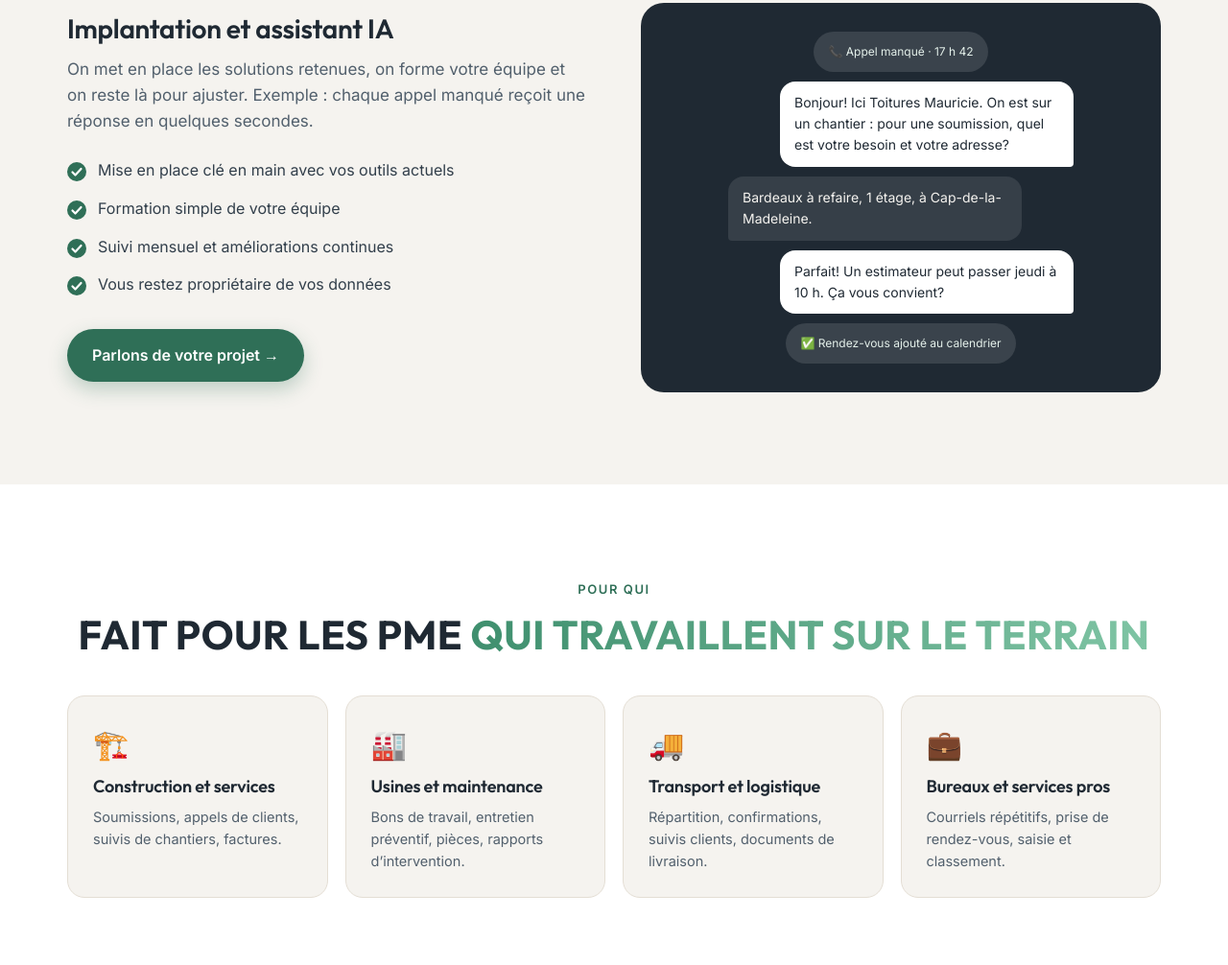
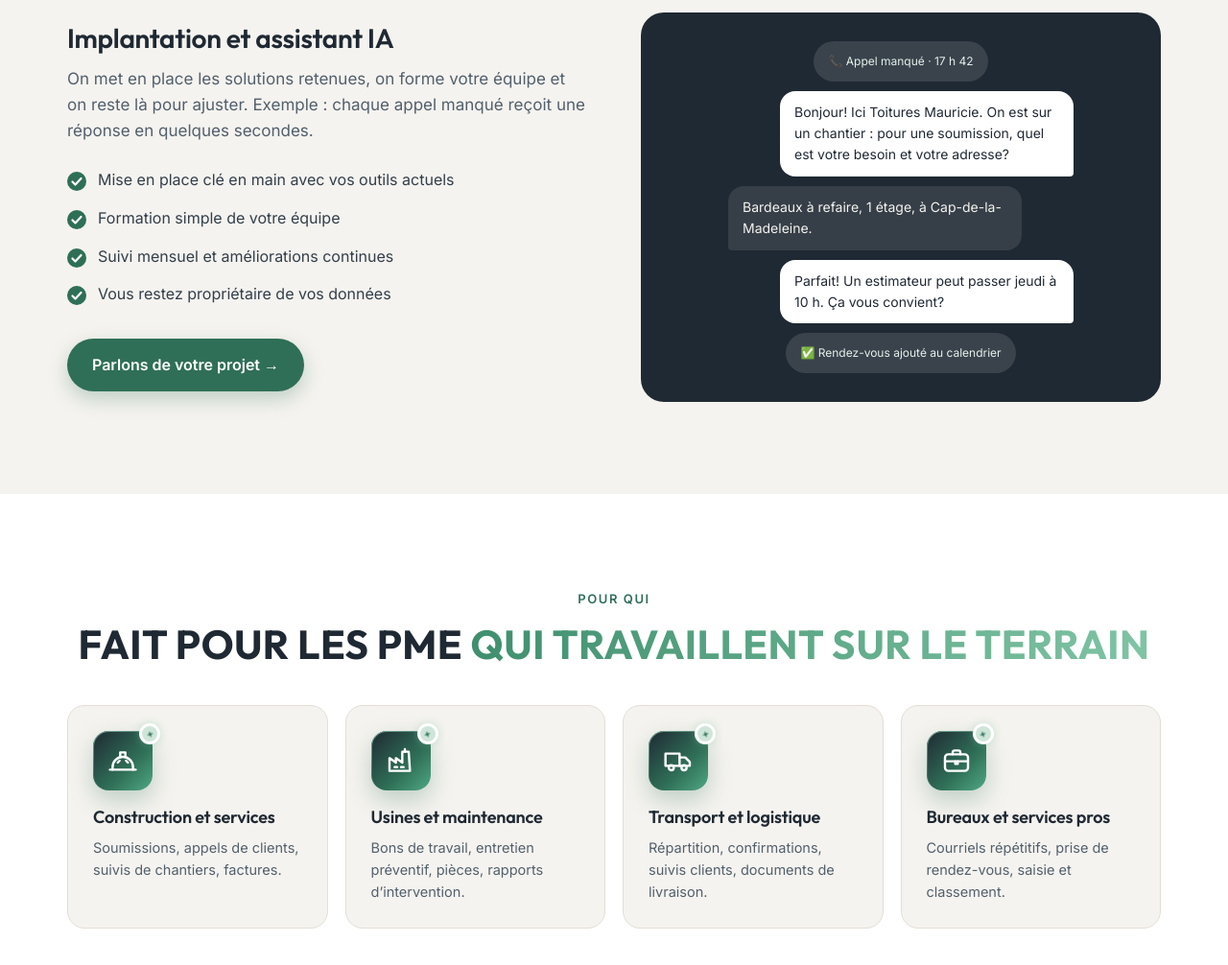
Before and after one commit to Taoufikhajri/Dashboard_agency, a plain HTML site: page site/index.html in a window 1280 px wide. Shown: the part 2890-3896 px from the top of the page at 96% size. Drawn offline with nearby package versions, Linux system fonts and the light colour scheme.

Commit message:
Landing : icônes modernes style IA (dégradé, étincelle animée)
Co-Authored-By: Claude Opus 5.5 <noreply@anthropic.com>
Claude-Session: https://claude.ai/code/session_017XTPhCdfh3LKEsVbv8WDSF

```diff
--- a/site/index.html
+++ b/site/index.html
@@ -268,6 +268,20 @@
     }
     @media (max-width: 520px) { .who-grid { grid-template-columns: 1fr; } .desk-kpis b { font-size: 16px; } .desk-flow .node { font-size: 10.5px; padding: 8px 4px; } .desk-flow .arrow { width: 8px; } }
     @media (prefers-reduced-motion: reduce) { .track, .glow, .pill .dot { animation: none; } }
+
+    /* Icônes IA modernes */
+    .ai-ico { position: relative; width: 62px; height: 62px; border-radius: 16px; display: grid; place-items: center; margin-bottom: 18px; color: #fff;
+      background: linear-gradient(135deg, #1F2933 0%, #2F6F57 60%, #4FA883 100%);
+      box-shadow: 0 10px 24px rgba(47,111,87,.28), inset 0 1px 0 rgba(255,255,255,.18); transition: transform .35s cubic-bezier(.2,.8,.2,1), box-shadow .35s; }
+    .ai-ico::before { content: ''; position: absolute; inset: 0; border-radius: inherit; padding: 1px; background: linear-gradient(135deg, rgba(127,196,164,.9), rgba(255,255,255,0) 55%); -webkit-mask: linear-gradient(#000 0 0) content-box, linear-gradient(#000 0 0); -webkit-mask-composite: xor; mask-composite: exclude; pointer-events: none; }
+    .ai-ico svg { width: 32px; height: 32px; position: relative; z-index: 1; }
+    .ai-ico .spark { position: absolute; top: -5px; right: -5px; width: 16px; height: 16px; background: #CFE5D9; border-radius: 50%; box-shadow: 0 0 0 3px #fff, 0 0 12px rgba(127,196,164,.9);
+      -webkit-mask: none; display: grid; place-items: center; }
+    .ai-ico .spark::after { content: ''; width: 9px; height: 9px; background: #2F6F57; clip-path: polygon(50% 0, 62% 38%, 100% 50%, 62% 62%, 50% 100%, 38% 62%, 0 50%, 38% 38%); animation: twinkle 2.6s ease-in-out infinite; }
+    @keyframes twinkle { 50% { transform: rotate(90deg) scale(.75); } }
+    .who-c:hover .ai-ico, .card:hover .ai-ico { transform: translateY(-3px) rotate(-4deg); box-shadow: 0 16px 34px rgba(47,111,87,.38), inset 0 1px 0 rgba(255,255,255,.2); }
+    .who-c .ai-ico { display: grid; font-size: inherit; margin-bottom: 18px; }
+    @media (prefers-reduced-motion: reduce) { .ai-ico .spark::after { animation: none; } }
   </style>
 </head>
 <body>
@@ -360,19 +374,19 @@
     </div>
     <div class="wrap cards">
       <div class="card reveal">
-        <div class="ic">⚙️</div>
+        <span class="ai-ico" aria-hidden="true"><svg viewBox="0 0 24 24" fill="none" stroke="currentColor" stroke-width="1.8" stroke-linecap="round" stroke-linejoin="round"><circle cx="12" cy="12" r="3.2"/><path d="M12 2.5v3M12 18.5v3M4.6 4.6l2.1 2.1M17.3 17.3l2.1 2.1M2.5 12h3M18.5 12h3M4.6 19.4l2.1-2.1M17.3 6.7l2.1-2.1"/></svg><i class="spark"></i></span>
         <h3>Automatisation des tâches</h3>
         <p>Les tâches répétitives se font <b>toutes seules</b> : de la demande du client jusqu’à la facture.</p>
         <ul><li>Soumissions et factures générées</li><li>Relances et rappels automatiques</li><li>Fini la double saisie entre logiciels</li></ul>
       </div>
       <div class="card reveal">
-        <div class="ic">🧩</div>
+        <span class="ai-ico" aria-hidden="true"><svg viewBox="0 0 24 24" fill="none" stroke="currentColor" stroke-width="1.8" stroke-linecap="round" stroke-linejoin="round"><rect x="3" y="3" width="7.5" height="7.5" rx="2"/><rect x="13.5" y="3" width="7.5" height="7.5" rx="2"/><rect x="3" y="13.5" width="7.5" height="7.5" rx="2"/><path d="M17.25 14v6.5M14 17.25h6.5"/></svg><i class="spark"></i></span>
         <h3>Outils sur mesure</h3>
         <p>Quand Excel ne suffit plus : un outil simple, <b>fait pour votre façon de travailler</b>.</p>
         <ul><li>Gestionnaire de projets et de chantiers</li><li>Suivi de maintenance (GMAO légère)</li><li>Tableaux de bord en temps réel</li></ul>
       </div>
       <div class="card reveal">
-        <div class="ic">🤖</div>
+        <span class="ai-ico" aria-hidden="true"><svg viewBox="0 0 24 24" fill="none" stroke="currentColor" stroke-width="1.8" stroke-linecap="round" stroke-linejoin="round"><rect x="6" y="6" width="12" height="12" rx="2.5"/><path d="M9.5 2.5V6M14.5 2.5V6M9.5 18v3.5M14.5 18v3.5M2.5 9.5H6M2.5 14.5H6M18 9.5h3.5M18 14.5h3.5"/><path d="M12 9.3l.8 1.9 1.9.8-1.9.8-.8 1.9-.8-1.9-1.9-.8 1.9-.8z" fill="currentColor"/></svg><i class="spark"></i></span>
         <h3>Assistants IA</h3>
         <p>Une IA qui travaille pour vous, <b>encadrée et vérifiée</b>, jamais laissée sans contrôle.</p>
         <ul><li>Réponse aux appels et aux courriels</li><li>Prise de rendez-vous 24 h/24</li><li>Rédaction de rapports et de résumés</li></ul>
@@ -437,10 +451,10 @@
       <h2 class="reveal">Fait pour les PME <em>qui travaillent sur le terrain</em></h2>
     </div>
     <div class="wrap who-grid">
-      <div class="who-c reveal"><span>🏗️</span><h3>Construction et services</h3><p>Soumissions, appels de clients, suivis de chantiers, factures.</p></div>
-      <div class="who-c reveal"><span>🏭</span><h3>Usines et maintenance</h3><p>Bons de travail, entretien préventif, pièces, rapports d’intervention.</p></div>
-      <div class="who-c reveal"><span>🚚</span><h3>Transport et logistique</h3><p>Répartition, confirmations, suivis clients, documents de livraison.</p></div>
-      <div class="who-c reveal"><span>💼</span><h3>Bureaux et services pros</h3><p>Courriels répétitifs, prise de rendez-vous, saisie et classement.</p></div>
+      <div class="who-c reveal"><span class="ai-ico" aria-hidden="true"><svg viewBox="0 0 24 24" fill="none" stroke="currentColor" stroke-width="1.8" stroke-linecap="round" stroke-linejoin="round"><path d="M2 19h20"/><path d="M4 19v-2a8 8 0 0 1 16 0v2"/><path d="M10 9V5.5h4V9"/><path d="M8 13.5l1.5-1.5M16 13.5L14.5 12"/></svg><i class="spark"></i></span><h3>Construction et services</h3><p>Soumissions, appels de clients, suivis de chantiers, factures.</p></div>
+      <div class="who-c reveal"><span class="ai-ico" aria-hidden="true"><svg viewBox="0 0 24 24" fill="none" stroke="currentColor" stroke-width="1.8" stroke-linecap="round" stroke-linejoin="round"><path d="M3 20V10l5 3.5V10l5 3.5V5h5l1 15z"/><path d="M7 17h2M12 17h2"/><path d="M15 5V3"/></svg><i class="spark"></i></span><h3>Usines et maintenance</h3><p>Bons de travail, entretien préventif, pièces, rapports d’intervention.</p></div>
+      <div class="who-c reveal"><span class="ai-ico" aria-hidden="true"><svg viewBox="0 0 24 24" fill="none" stroke="currentColor" stroke-width="1.8" stroke-linecap="round" stroke-linejoin="round"><path d="M2 6.5h11v9.5H2z"/><path d="M13 9.5h4.5L21 13v3h-8"/><circle cx="6.5" cy="17.5" r="2"/><circle cx="16.5" cy="17.5" r="2"/></svg><i class="spark"></i></span><h3>Transport et logistique</h3><p>Répartition, confirmations, suivis clients, documents de livraison.</p></div>
+      <div class="who-c reveal"><span class="ai-ico" aria-hidden="true"><svg viewBox="0 0 24 24" fill="none" stroke="currentColor" stroke-width="1.8" stroke-linecap="round" stroke-linejoin="round"><rect x="3" y="7" width="18" height="13" rx="2.5"/><path d="M9 7V5.5A1.5 1.5 0 0 1 10.5 4h3A1.5 1.5 0 0 1 15 5.5V7"/><path d="M3 12.5h18"/><path d="M11 12.5v2h2v-2"/></svg><i class="spark"></i></span><h3>Bureaux et services pros</h3><p>Courriels répétitifs, prise de rendez-vous, saisie et classement.</p></div>
     </div>
   </section>
 
```
